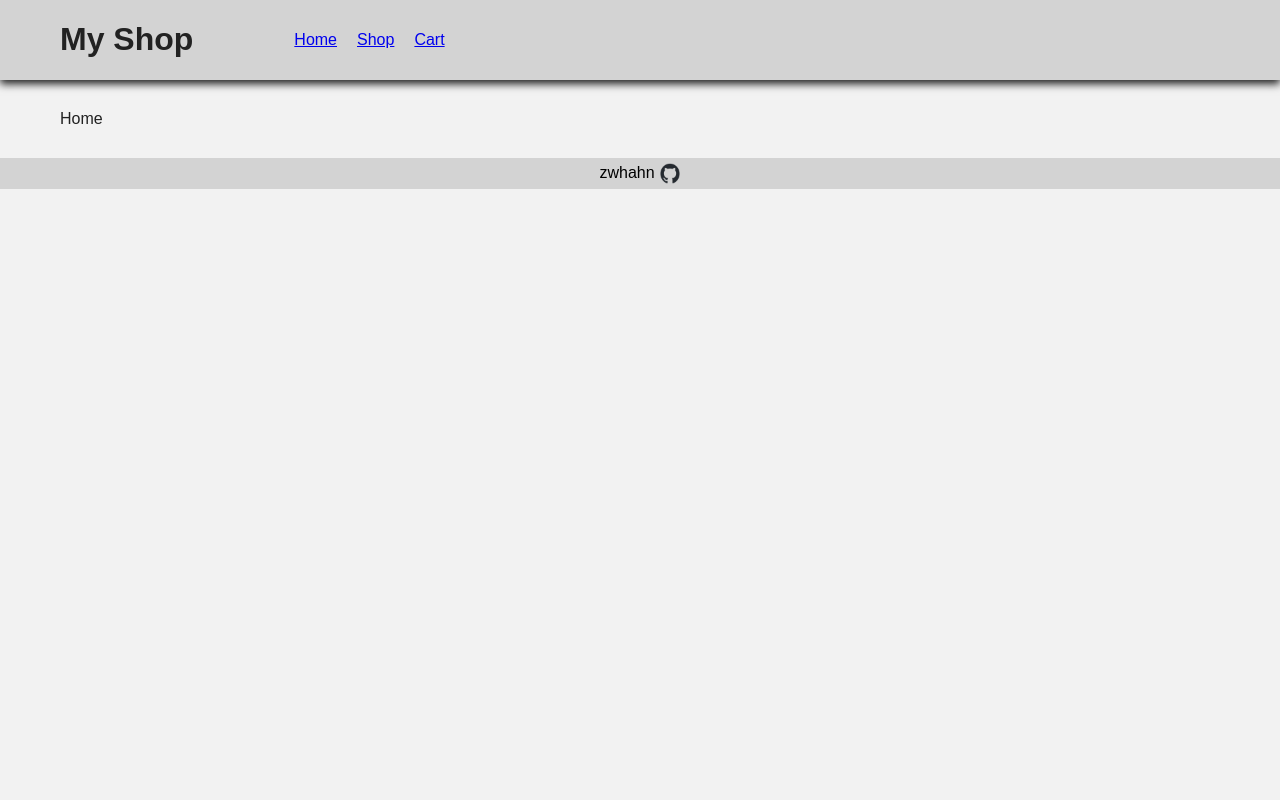
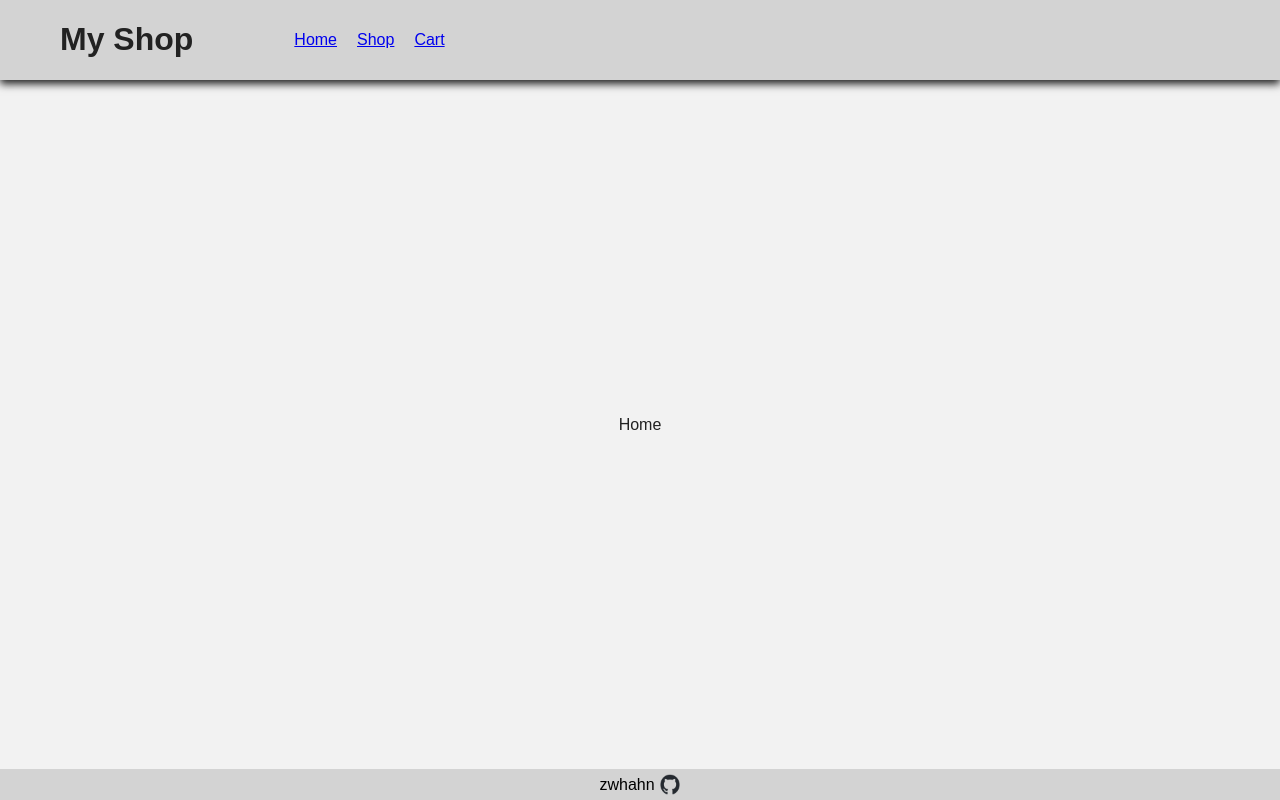
Before and after one commit to zwhahn/shopping_cart, a React (Vite) app: page / in a window 1280 px wide. Built offline with nearby package versions, Linux system fonts and the light colour scheme.

Commit message:
style: make footer "sticky" to bottom

```diff
--- a/src/components/Layout.jsx
+++ b/src/components/Layout.jsx
@@ -49,6 +49,7 @@ const Layout = () => {
 
   return (
     <>
+      <div className={styles.siteContainer}>
         <header className={styles.header}>
           <h1 className={styles.storeName}>My Shop</h1>
           <Navbar totalProductsCount={totalProductsCount} />
@@ -64,6 +65,7 @@ const Layout = () => {
             <img src={githubMark} alt="GitHub Invertocat logo" />
           </a>
         </footer>
+      </div>
     </>
   );
 };
--- a/src/styleModules/layout.module.css
+++ b/src/styleModules/layout.module.css
@@ -3,11 +3,19 @@
   background-color: lightgray;
   padding: 0px 60px;
   box-shadow: 0px 4px 8px #222222;
+  flex-shrink: 0;
+}
+
+.siteContainer {
+  display: flex;
+  flex-direction: column;
+  min-height: 100vh;
 }
 
 .pageContainer {
   display: grid;
   padding: 30px 60px;
+  flex-grow: 1;
 }
 
 .storeName {
@@ -18,6 +26,7 @@
   display: flex;
   width: 100%;
   align-items: center;
+  justify-content: center;
 }
 
 footer {
@@ -25,6 +34,7 @@ footer {
   justify-content: center;
   align-items: center;
   background-color: lightgray;
+  flex-shrink: 0;
 }
 
 footer a {
```
Lines whose indentation alone changed are shown as unchanged.
